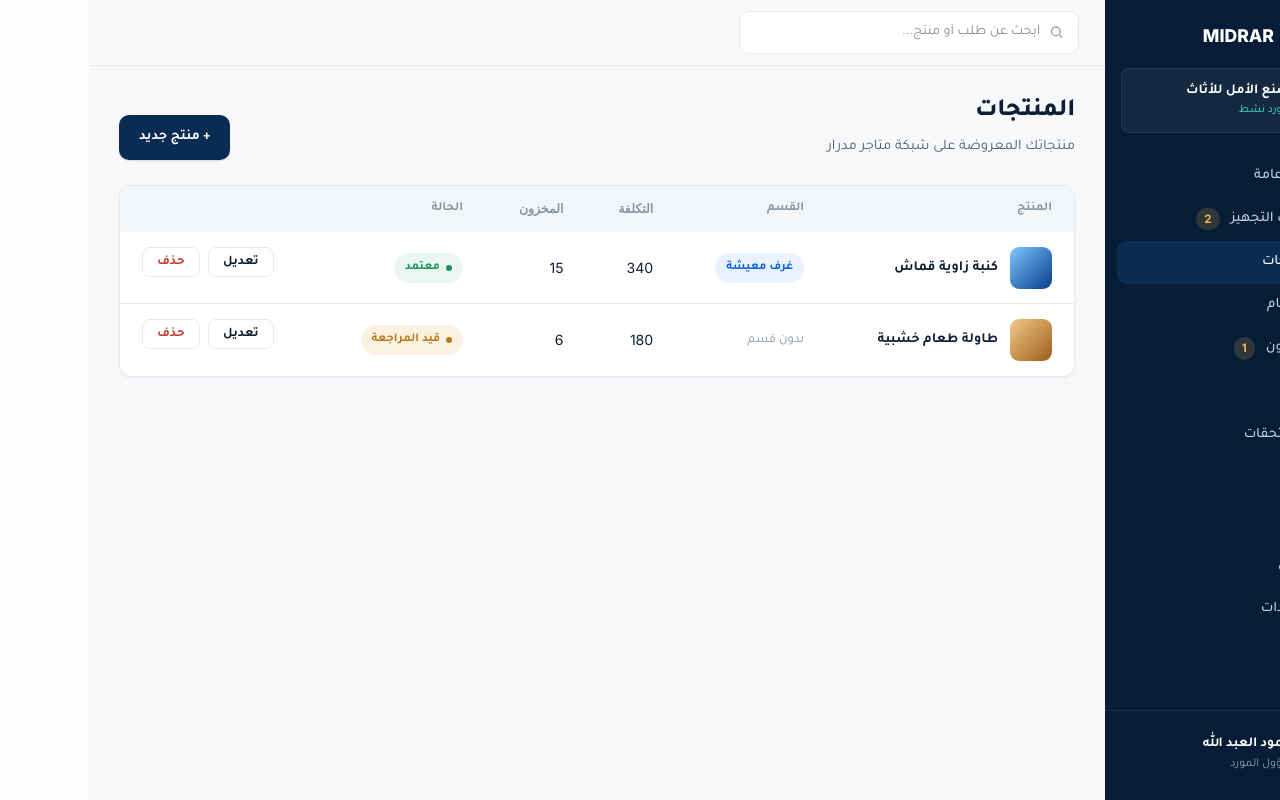
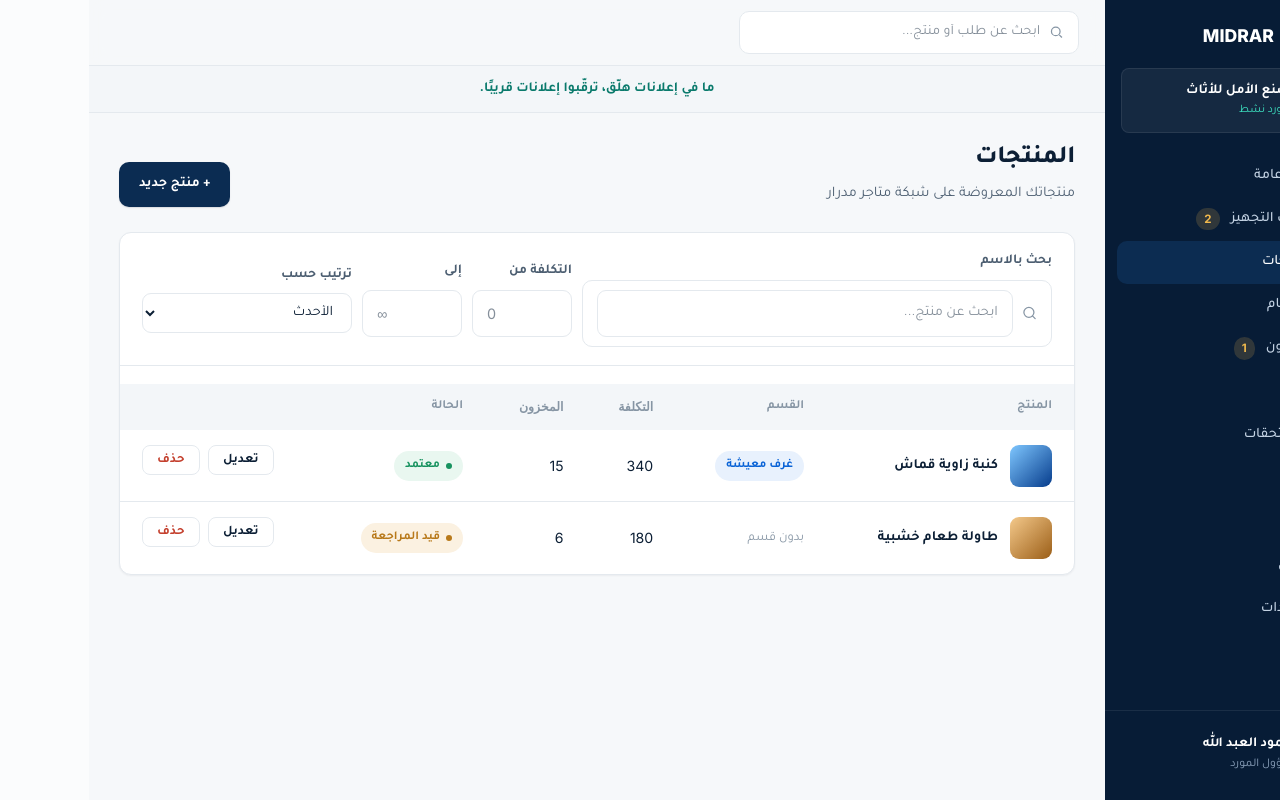
Before and after one commit to moshiref/MIDRAR, a React (Vite) app: page /supplier/products in a window 1280 px wide. Built offline with nearby package versions, Linux system fonts and the light colour scheme.

Commit message:
Build supplier portal phases 0 1 2

```diff
--- a/src/components/layout/SupplierLayout.jsx
+++ b/src/components/layout/SupplierLayout.jsx
@@ -2,6 +2,7 @@ import { useEffect, useState, Suspense } from 'react';
 import { NavLink, Outlet, useNavigate } from 'react-router-dom';
 import { useSupplierSession } from '../../features/supplier/session/SupplierSessionContext';
 import { SkeletonRows } from '../../features/supplier/ui/Skeleton';
+import SupplierAdBanner from '../../features/supplier/ui/SupplierAdBanner';
 import logoMark from '../../assets/logo-mark.png';
 import '../../features/supplier/supplierExact.css';
 
@@ -179,6 +180,8 @@ export default function SupplierLayout() {
             </div>
           </div>
 
+          <SupplierAdBanner />
+
           <div className="content">
             <Suspense fallback={<SkeletonRows rows={6} />}>
               <Outlet />
--- a/src/features/supplier/products/SupplierProductsPage.jsx
+++ b/src/features/supplier/products/SupplierProductsPage.jsx
@@ -1,8 +1,17 @@
-import { useEffect, useState } from 'react';
+import { useEffect, useMemo, useState } from 'react';
 import { Link } from 'react-router-dom';
-import { X, ChevronRight, ChevronLeft } from 'lucide-react';
+import { X, ChevronRight, ChevronLeft, Search } from 'lucide-react';
 import { useSupplierSession } from '../session/SupplierSessionContext';
-import { getProducts, addProduct, updateProduct, deleteProduct, getCategories } from '../data/mockSupplierDb';
+import { getProducts, addProduct, updateProduct, deleteProduct, getCategories, getOrders } from '../data/mockSupplierDb';
+
+const SORT_OPTIONS = [
+  { value: 'default', label: 'الأحدث' },
+  { value: 'price-desc', label: 'السعر: من الأعلى للأقل' },
+  { value: 'price-asc', label: 'السعر: من الأقل للأعلى' },
+  { value: 'most-ordered', label: 'الأكثر طلبًا' },
+  { value: 'least-ordered', label: 'الأقل طلبًا' },
+];
+const EMPTY_FILTERS = { search: '', priceMin: '', priceMax: '', sortBy: 'default' };
 
 function showToast(message) {
   if (typeof window.showToast === 'function') window.showToast(message);
@@ -21,18 +30,26 @@ function totalStock(product) {
 function firstCost(product) {
   return product.variants[0]?.supplyPrice?.amount ?? 0;
 }
+function firstSuggestedPrice(product) {
+  return product.variants[0]?.suggestedPrice?.amount ?? firstCost(product);
+}
+function firstMinPrice(product) {
+  return product.variants[0]?.minPrice?.amount ?? firstCost(product);
+}
 function thumbGradient(productId) {
   let hash = 0;
   for (let i = 0; i < productId.length; i += 1) hash = (hash + productId.charCodeAt(i)) % THUMB_GRADIENTS.length;
   return THUMB_GRADIENTS[hash];
 }
 
-const EMPTY_FORM = { name: '', description: '', cost: '50', stock: '10', categoryId: '' };
+const EMPTY_FORM = { name: '', description: '', cost: '50', suggestedPrice: '', stock: '10', minPrice: '', categoryId: '' };
 
 export default function SupplierProductsPage() {
   const { supplier, employee } = useSupplierSession();
   const [products, setProducts] = useState(null);
   const [categories, setCategories] = useState([]);
+  const [orders, setOrders] = useState([]);
+  const [filters, setFilters] = useState(EMPTY_FILTERS);
   const [drawerMode, setDrawerMode] = useState(null); // 'add' | 'edit'
   const [editingProduct, setEditingProduct] = useState(null);
   const [form, setForm] = useState(EMPTY_FORM);
@@ -47,9 +64,10 @@ export default function SupplierProductsPage() {
   const [missingImageError, setMissingImageError] = useState('');
 
   const reload = async () => {
-    const [productList, categoryList] = await Promise.all([getProducts(supplier.id), getCategories(supplier.id)]);
+    const [productList, categoryList, orderList] = await Promise.all([getProducts(supplier.id), getCategories(supplier.id), getOrders(supplier.id)]);
     setProducts(productList);
     setCategories(categoryList);
+    setOrders(orderList);
   };
 
   useEffect(() => {
@@ -75,7 +93,9 @@ export default function SupplierProductsPage() {
       name: product.name,
       description: product.description ?? '',
       cost: String(firstCost(product)),
+      suggestedPrice: String(firstSuggestedPrice(product)),
       stock: String(totalStock(product)),
+      minPrice: String(firstMinPrice(product)),
       categoryId: product.categoryId ?? '',
     });
     resetUploadState();
@@ -131,7 +151,9 @@ export default function SupplierProductsPage() {
       return;
     }
     const cost = Number(form.cost) || 0;
+    const suggestedPrice = Number(form.suggestedPrice) || cost;
     const stock = Number(form.stock) || 0;
+    const minPrice = Number(form.minPrice) || cost;
     setSaving(true);
     try {
       if (drawerMode === 'add') {
@@ -147,8 +169,8 @@ export default function SupplierProductsPage() {
           status: 'pending',
           variants: [{
             supplyPrice: { amount: cost, currency: 'USD' },
-            minPrice: { amount: cost, currency: 'USD' },
-            suggestedPrice: { amount: cost, currency: 'USD' },
+            minPrice: { amount: minPrice, currency: 'USD' },
+            suggestedPrice: { amount: suggestedPrice, currency: 'USD' },
             prepDays: 0,
             location: '',
             stock: { actual: stock, reserved: 0 },
@@ -159,7 +181,7 @@ export default function SupplierProductsPage() {
       } else {
         const updatedVariants = editingProduct.variants.map((v, i) => (
           i === 0
-            ? { ...v, supplyPrice: { amount: cost, currency: 'USD' }, stock: { ...v.stock, actual: stock } }
+            ? { ...v, supplyPrice: { amount: cost, currency: 'USD' }, suggestedPrice: { amount: suggestedPrice, currency: 'USD' }, minPrice: { amount: minPrice, currency: 'USD' }, stock: { ...v.stock, actual: stock } }
             : v
         ));
         await updateProduct({
@@ -186,6 +208,32 @@ export default function SupplierProductsPage() {
   };
 
   const categoryName = (id) => categories.find((c) => c.id === id)?.name;
+
+  const orderCounts = useMemo(() => {
+    const counts = {};
+    orders.forEach((o) => (o.items ?? []).forEach((it) => { counts[it.productId] = (counts[it.productId] ?? 0) + (it.qty ?? 0); }));
+    return counts;
+  }, [orders]);
+
+  const filteredProducts = useMemo(() => {
+    if (!products) return [];
+    let list = products;
+    const q = filters.search.trim().toLowerCase();
+    if (q) list = list.filter((p) => p.name.toLowerCase().includes(q));
+    const min = filters.priceMin !== '' ? Number(filters.priceMin) : null;
+    const max = filters.priceMax !== '' ? Number(filters.priceMax) : null;
+    if (min !== null && !Number.isNaN(min)) list = list.filter((p) => firstCost(p) >= min);
+    if (max !== null && !Number.isNaN(max)) list = list.filter((p) => firstCost(p) <= max);
+    const sorted = [...list];
+    if (filters.sortBy === 'price-desc') sorted.sort((a, b) => firstCost(b) - firstCost(a));
+    else if (filters.sortBy === 'price-asc') sorted.sort((a, b) => firstCost(a) - firstCost(b));
+    else if (filters.sortBy === 'most-ordered') sorted.sort((a, b) => (orderCounts[b.id] ?? 0) - (orderCounts[a.id] ?? 0));
+    else if (filters.sortBy === 'least-ordered') sorted.sort((a, b) => (orderCounts[a.id] ?? 0) - (orderCounts[b.id] ?? 0));
+    return sorted;
+  }, [products, filters, orderCounts]);
+
+  const hasActiveFilters = filters.search.trim() !== '' || filters.priceMin !== '' || filters.priceMax !== '' || filters.sortBy !== 'default';
+  const clearFilters = () => setFilters(EMPTY_FILTERS);
 
   if (products === null) {
     return (
@@ -214,11 +262,49 @@ export default function SupplierProductsPage() {
           </div>
         ) : (
           <div className="panel">
+            <div className="filters-bar">
+              <div className="field filters-search">
+                <label>بحث بالاسم</label>
+                <div className="search-box">
+                  <Search size={16} strokeWidth={2} />
+                  <input type="text" placeholder="ابحث عن منتج..." value={filters.search} onChange={(e) => setFilters((f) => ({ ...f, search: e.target.value }))} />
+                </div>
+              </div>
+              <div className="field filters-price">
+                <label>التكلفة من</label>
+                <input type="text" className="en" dir="ltr" placeholder="0" value={filters.priceMin} onChange={(e) => setFilters((f) => ({ ...f, priceMin: e.target.value }))} />
+              </div>
+              <div className="field filters-price">
+                <label>إلى</label>
+                <input type="text" className="en" dir="ltr" placeholder="∞" value={filters.priceMax} onChange={(e) => setFilters((f) => ({ ...f, priceMax: e.target.value }))} />
+              </div>
+              <div className="field filters-sort">
+                <label>ترتيب حسب</label>
+                <select value={filters.sortBy} onChange={(e) => setFilters((f) => ({ ...f, sortBy: e.target.value }))}>
+                  {SORT_OPTIONS.map((opt) => <option key={opt.value} value={opt.value}>{opt.label}</option>)}
+                </select>
+              </div>
+              {hasActiveFilters && (
+                <button type="button" className="btn btn-secondary btn-sm filters-reset" onClick={clearFilters}>إعادة تعيين</button>
+              )}
+            </div>
+            {hasActiveFilters && (
+              <div className="filters-summary">
+                عرض {filteredProducts.length} من {products.length} منتج
+              </div>
+            )}
+            {filteredProducts.length === 0 ? (
+              <div className="empty-state">
+                <div className="title">لا توجد نتائج مطابقة</div>
+                <div className="msg">جرّب تعديل كلمة البحث أو نطاق السعر.</div>
+                <button type="button" className="btn btn-secondary btn-sm" style={{ marginTop: 8 }} onClick={clearFilters}>إعادة تعيين الفلاتر</button>
+              </div>
+            ) : (
             <div className="table-wrap">
               <table>
                 <thead><tr><th>المنتج</th><th>القسم</th><th className="num">التكلفة</th><th className="num">المخزون</th><th>الحالة</th><th /></tr></thead>
                 <tbody>
-                  {products.map((p) => (
+                  {filteredProducts.map((p) => (
                     <tr key={p.id}>
                       <td>
                         <div style={{ display: 'flex', alignItems: 'center', gap: '12px' }}>
@@ -249,6 +335,7 @@ export default function SupplierProductsPage() {
                 </tbody>
               </table>
             </div>
+            )}
           </div>
         )}
       </section>
@@ -266,13 +353,21 @@ export default function SupplierProductsPage() {
               <label>اسم المنتج</label>
               <input type="text" placeholder="مثال: كرسي مكتب دوّار" value={form.name} onChange={(e) => setForm((f) => ({ ...f, name: e.target.value }))} />
             </div>
-            <div className="field">
-              <label>التكلفة</label>
+            <div className="field full">
+              <label>سعر الجملة</label>
               <input type="text" className="en" dir="ltr" value={form.cost} onChange={(e) => setForm((f) => ({ ...f, cost: e.target.value }))} />
             </div>
-            <div className="field">
+            <div className="field full">
+              <label>السعر المقترح للمبيع</label>
+              <input type="text" className="en" dir="ltr" placeholder={form.cost} value={form.suggestedPrice} onChange={(e) => setForm((f) => ({ ...f, suggestedPrice: e.target.value }))} />
+            </div>
+            <div className="field full">
               <label>المخزون المتاح</label>
               <input type="text" className="en" dir="ltr" value={form.stock} onChange={(e) => setForm((f) => ({ ...f, stock: e.target.value }))} />
+            </div>
+            <div className="field full">
+              <label>الحد الأدنى للمبيع</label>
+              <input type="text" className="en" dir="ltr" placeholder={form.cost} value={form.minPrice} onChange={(e) => setForm((f) => ({ ...f, minPrice: e.target.value }))} />
             </div>
             <div className="field full">
               <label>القسم</label>
@@ -291,6 +386,20 @@ export default function SupplierProductsPage() {
             <div className="field full">
               <label>الوصف</label>
               <textarea rows={3} placeholder="وصف مختصر للمنتج ومواصفاته" value={form.description} onChange={(e) => setForm((f) => ({ ...f, description: e.target.value }))} />
+            </div>
+
+            <div className="tip-box" style={{ gridColumn: '1/-1' }}>
+              <div>
+                <div className="t">نصيحة لعرض المنتج</div>
+                <div className="s">أبرز المنتج بشكل واضح دون أي مشتتات خارجية، وأبرز التفاصيل المهمة. وإذا كان المنتج صغيرًا، يُفضّل تصويره على خلفية بيضاء ومن عدة جهات.</div>
+              </div>
+            </div>
+
+            <div className="tip-box danger" style={{ gridColumn: '1/-1' }}>
+              <div>
+                <div className="t">تنبيه</div>
+                <div className="s">يمنع اظهار وسائل التواصل بجميع أنواعها داخل الصور أو الفيديوهات. احرص على عدم اظهار رقم تواصل أو الأسم التجاري أو شعار أو عنوان أو أي دلالات قد تعرض الحساب للتوقيف.</div>
+              </div>
             </div>
 
             <div className="field full">
@@ -325,13 +434,6 @@ export default function SupplierProductsPage() {
                 </div>
               )}
               {missingImageError && <span className="field-error">{missingImageError}</span>}
-            </div>
-
-            <div className="tip-box" style={{ gridColumn: '1/-1' }}>
-              <div>
-                <div className="t">نصيحة لعرض المنتج</div>
-                <div className="s">أبرز المنتج بشكل واضح دون أي مشتتات خارجية، وأبرز التفاصيل المهمة. وإذا كان المنتج صغيرًا، يُفضّل تصويره على خلفية بيضاء ومن عدة جهات.</div>
-              </div>
             </div>
 
             <div className="field full">
--- a/src/features/supplier/supplierExact.css
+++ b/src/features/supplier/supplierExact.css
@@ -50,6 +50,12 @@
 
   .supplier-exact .main{ flex:1; min-width:0; display:flex; flex-direction:column; }
   .supplier-exact .topbar{ height:66px; border-bottom:1px solid var(--border-default); display:flex; align-items:center; justify-content:space-between; padding-inline:26px; position:sticky; top:0; background:rgba(246,248,250,0.86); backdrop-filter:blur(10px); z-index:20; gap:16px; }
+
+  .supplier-exact .ad-banner{ display:flex; align-items:center; justify-content:center; gap:12px; padding:12px 22px; background:linear-gradient(135deg,rgba(46,140,245,0.10),rgba(16,183,160,0.10)); border-bottom:1px solid var(--border-default); font-size:0.86rem; font-weight:700; color:var(--text-primary); text-align:center; flex-wrap:wrap; }
+  .supplier-exact .ad-banner img{ height:28px; border-radius:6px; }
+  .supplier-exact .ad-banner .cta{ color:var(--brand-blue); font-weight:800; text-decoration:underline; }
+  .supplier-exact .ad-banner.empty{ background:var(--surface-subtle); color:var(--brand-teal-deep); font-weight:600; }
+  @media (max-width:480px){ .supplier-exact .ad-banner{ padding:10px 14px; font-size:0.8rem; } }
   .supplier-exact .menu-toggle{ display:none; width:36px; height:36px; align-items:center; justify-content:center; border-radius:9px; border:1px solid var(--border-default); flex-shrink:0; }
   .supplier-exact .search-box{ display:flex; align-items:center; gap:9px; background:var(--surface); border:1px solid var(--border-default); border-radius:10px; padding:9px 14px; max-width:340px; width:100%; color:var(--text-muted); }
   .supplier-exact .search-box input{ border:none; outline:none; background:none; font-size:0.88rem; width:100%; color:var(--text-primary); }
@@ -75,6 +81,23 @@
   .supplier-exact .panel{ background:var(--surface); border:1px solid var(--border-default); border-radius:var(--radius-md); box-shadow:var(--shadow-1); }
   .supplier-exact .panel-head{ display:flex; align-items:center; justify-content:space-between; padding:20px 22px; border-bottom:1px solid var(--border-default); flex-wrap:wrap; gap:10px; }
   .supplier-exact .panel-head h3{ font-size:1.02rem; }
+
+  .supplier-exact .filters-bar{ display:flex; flex-wrap:wrap; align-items:flex-end; gap:14px; padding:18px 22px; border-bottom:1px solid var(--border-default); }
+  .supplier-exact .filters-bar .field{ margin:0; }
+  .supplier-exact .filters-search{ flex:1 1 220px; min-width:180px; }
+  .supplier-exact .filters-search .search-box{ max-width:none; }
+  .supplier-exact .filters-price{ width:100px; flex:0 0 auto; }
+  .supplier-exact .filters-sort{ width:210px; flex:0 0 auto; }
+  .supplier-exact .filters-reset{ width:auto; align-self:flex-end; }
+  .supplier-exact .filters-summary{ padding:0 22px 14px; font-size:0.8rem; color:var(--text-muted); }
+  @media (max-width:700px){
+    .supplier-exact .filters-bar{ padding:14px 16px; gap:10px; }
+    .supplier-exact .filters-search{ flex:1 1 100%; }
+    .supplier-exact .filters-price{ width:calc(50% - 5px); }
+    .supplier-exact .filters-sort{ width:100%; }
+    .supplier-exact .filters-reset{ width:100%; }
+    .supplier-exact .filters-summary{ padding:0 16px 12px; }
+  }
   .supplier-exact .grid-2{ display:grid; grid-template-columns:1.3fr 1fr; gap:18px; }
   @media (max-width:980px){ .supplier-exact .grid-2{ grid-template-columns:1fr; } }
 
@@ -278,5 +301,8 @@
   .supplier-exact .tip-box{ display:flex; gap:12px; align-items:flex-start; background:var(--info-bg); border:1px solid rgba(10,99,214,0.18); border-radius:var(--radius-md); padding:14px 16px; margin-top:14px; }
   .supplier-exact .tip-box .t{ font-size:0.86rem; font-weight:800; color:var(--text-primary); margin-bottom:3px; }
   .supplier-exact .tip-box .s{ font-size:0.82rem; color:var(--text-secondary); line-height:1.7; }
+  .supplier-exact .tip-box.danger{ background:var(--danger-bg); border-color:rgba(196,64,46,0.25); }
+  .supplier-exact .tip-box.danger .t{ color:var(--danger); }
+  .supplier-exact .tip-box.danger .s{ color:var(--danger); }
   .supplier-exact .variant-card{ border:1px solid var(--border-default); border-radius:var(--radius-md); padding:16px; }
   @media (max-width:480px){ .supplier-exact .variant-card{ padding:12px; } }
--- /dev/null
+++ b/src/features/supplier/ui/SupplierAdBanner.jsx
@@ -0,0 +1,30 @@
+import { useEffect, useState } from 'react';
+import { getSupplierBanner } from '../data/mockSupplierDb';
+
+export default function SupplierAdBanner() {
+  const [banner, setBanner] = useState(null);
+
+  useEffect(() => {
+    getSupplierBanner().then(setBanner);
+  }, []);
+
+  if (!banner) return null;
+
+  if (!banner.message && !banner.imageUrl) {
+    return (
+      <div className="ad-banner empty">
+        <span>ما في إعلانات هلّق، ترقّبوا إعلانات قريبًا.</span>
+      </div>
+    );
+  }
+
+  return (
+    <div className="ad-banner">
+      {banner.imageUrl && <img src={banner.imageUrl} alt="" />}
+      <span>{banner.message}</span>
+      {banner.ctaLabel && banner.ctaUrl && (
+        <a href={banner.ctaUrl} target="_blank" rel="noreferrer" className="cta">{banner.ctaLabel}</a>
+      )}
+    </div>
+  );
+}
```
Also changed, not shown: src/features/supplier/data/mockSupplierDb.js (+10 -0 lines).
